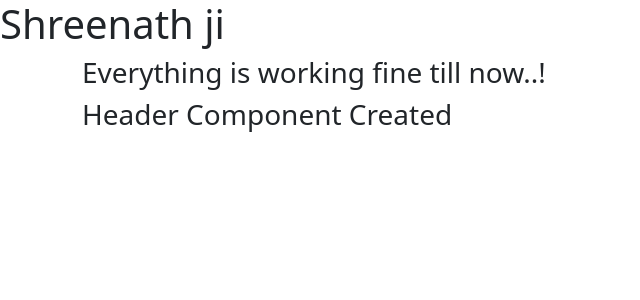
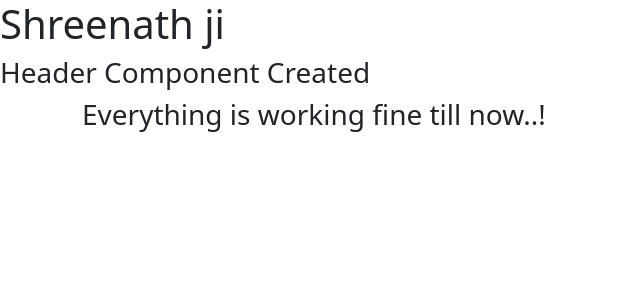
Before and after one commit to sanjaykumawat134/recipe-list, an Angular app: page / in a window 1280 px wide. Shown: the top 300 px of the page, without its empty margins (0-640 px from the left). Built offline with nearby package versions, Linux system fonts and the light colour scheme.

Commit message:
created header component and place on top

```diff
--- a/src/app/app.component.html
+++ b/src/app/app.component.html
@@ -1,9 +1,9 @@
 <h1>Shreenath ji</h1>
+<app-header></app-header>
 <div class="container">
   <div class="row">
     <div class="col-md-12">
       <h3>Everything is working fine till now..!</h3>
-      <header-app></header-app>
     </div>
   </div>
 </div>
--- a/src/app/header/header.component.ts
+++ b/src/app/header/header.component.ts
@@ -1,7 +1,7 @@
 import {Component} from "@angular/core";
 
 @Component({
-  selector:'header-app',
+  selector:'app-header',
   templateUrl:'header.component.html',
   styleUrls:[
     "header.component.css"
```
